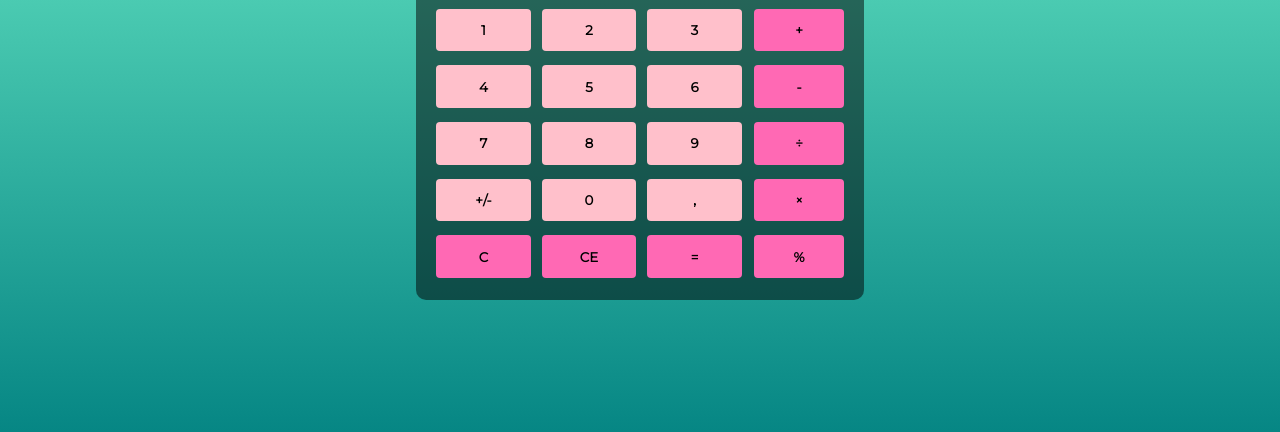
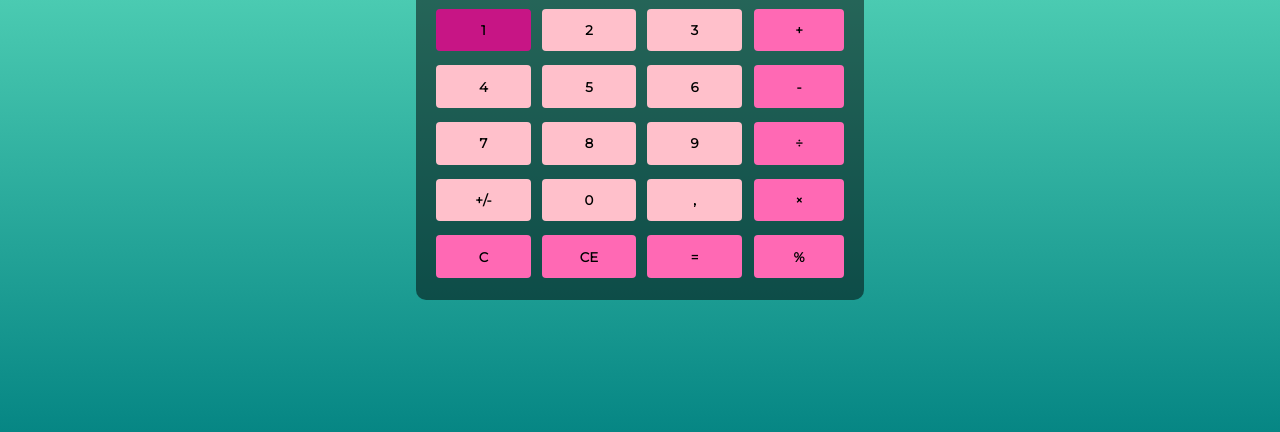
Before and after one commit to sabrinachaves/Calculadora, a plain HTML site: page html/index.html in a window 1280 px wide. In both pictures the pointer is over the button 483 px from the left and 360 px from the top of the page. Shown: the part 330-762 px from the top of the page. Drawn offline with Linux system fonts and the light colour scheme.

Commit message:
Estilização de botões

```diff
--- a/css/style.css
+++ b/css/style.css
@@ -66,6 +66,11 @@ h1{
     border: none;
     border-radius: 4px;
     font-weight: bold;
+    cursor: pointer;
+}
+
+.number:hover, .sign:hover, .row:last-child .number:hover{
+    background-color: #C71585;
 }
 
 .signals{
@@ -83,4 +88,5 @@ h1{
     border: none;
     border-radius: 4px;
     font-weight: bold;
+    cursor: pointer;
 }
```
